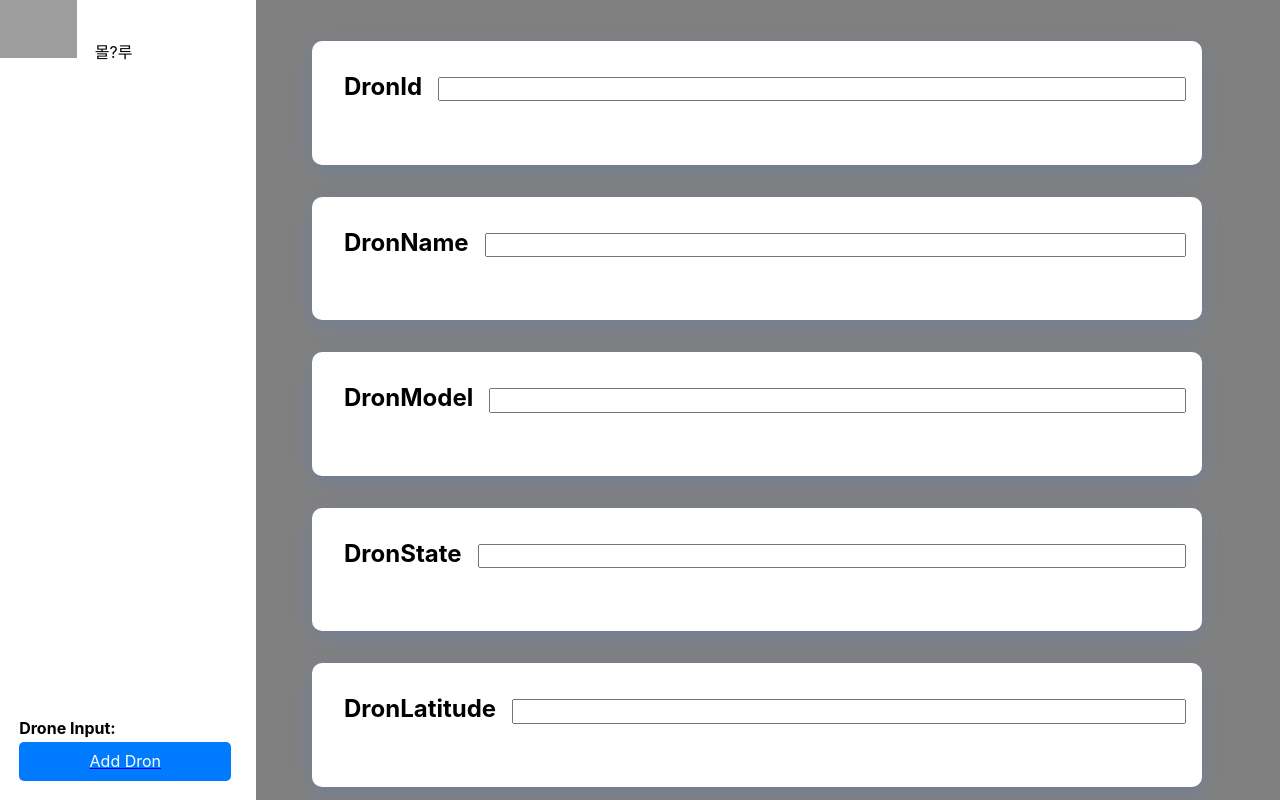
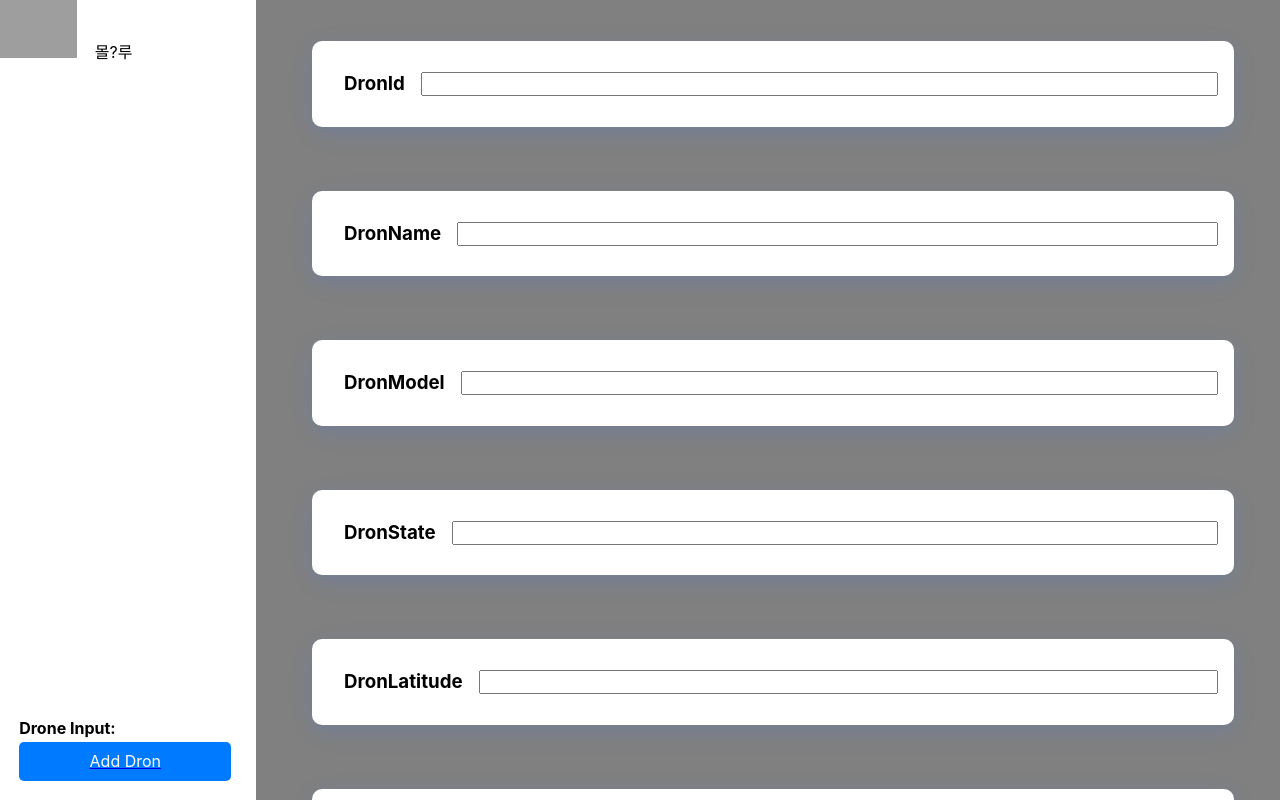
Before and after one commit to Insiro/nexus_dron_fe, a React (Create React App) app: page /drons/new in a window 1280 px wide. Built offline with nearby package versions, Linux system fonts and the light colour scheme; grey boxes are pictures that could not be loaded.

Commit message:
update new page

```diff
--- a/src/components/card/cardItemContent.jsx
+++ b/src/components/card/cardItemContent.jsx
@@ -3,7 +3,7 @@ import styled from 'styled-components';
 export const CardItemContent = styled.div`
     display: flex;
     flex-flow: ${(props) => props.direction || 'column'};
-    background: #fff;
+    background-color: ${(props) => (props.color ? props.color : '#fff')};
     width: 100%;
     box-shadow: 0 6px 20px rgba(56, 125, 255, 0.17);
     -webkit-filter: drop-shadow(0 6px 20px rgba(56, 125, 255, 0.017));
--- a/src/components/card/index.jsx
+++ b/src/components/card/index.jsx
@@ -28,7 +28,7 @@ export const CardItem = ({ children, title, ...props }) => {
         <ul className="cards__items">
             <li className="cards__item">
                 <CardItemContent {...props}>
-                    {title && <div>{title}</div>}
+                    {title && <h3>{title}</h3>}
                     {children}
                 </CardItemContent>
             </li>
--- a/src/components/labeledInput.jsx
+++ b/src/components/labeledInput.jsx
@@ -1,5 +1,5 @@
 import styled from 'styled-components';
-const StyledH2 = styled.h2`
+const StyledH3 = styled.h3`
     display: inline-block;
     margin: 1rem;
 `;
@@ -19,7 +19,7 @@ export const LabeledInput = ({ label, value, onChange }) => {
     return (
         <>
             <StyledLabel>
-                <StyledH2>{label}</StyledH2>
+                <StyledH3>{label}</StyledH3>
                 <StyledInput value={value} onChange={onChange} />
             </StyledLabel>
         </>
--- a/src/index.css
+++ b/src/index.css
@@ -60,13 +60,13 @@ h1 {
 }
 
 .cards__items {
+    list-style-type: none;
     margin-bottom: 4rem;
     width: 100%;
     justify-content: center;
 }
 
 .cards__item {
-    display: flex;
     flex: 1;
     margin: 0 1rem;
     border-radius: 10px;
@@ -169,12 +169,6 @@ h1 {
     }
 }
 
-@media only screen and (min-width: 1024px) {
-    .cards__items {
-        display: flex;
-    }
-}
-
 @media only screen and (max-width: 1024px) {
     .cards__item {
         margin-bottom: 2rem;
--- a/src/pages/newDron.jsx
+++ b/src/pages/newDron.jsx
@@ -1,6 +1,6 @@
 import { useState } from 'react';
 import { useDispatch, useSelector } from 'react-redux';
-import { addButton } from "../stores/droneReducer";
+import { addButton } from '../stores/droneReducer';
 
 import { CardItem, CardWrapper } from '../components/card';
 import { LabeledInput } from '../components/labeledInput';
@@ -18,7 +18,7 @@ export const NewDron = () => {
 
     const dispatch = useDispatch();
 
-    const buttons = useSelector(state => state.drone.butttons);
+    const buttons = useSelector((state) => state.drone.butttons);
 
     const handleButtonClick = () => {
         // 입력한 정보로 버튼 정보 객체 생성
@@ -31,28 +31,37 @@ export const NewDron = () => {
             dronelongitude,
             droneBattery,
             droneMgrDate,
-            droneType
+            droneType,
         };
 
-
-        if (buttons != undefined && buttons.some(button => button.droneId === droneId)) {
-            alert("이미 존재하는 ID입니다. ID를 바꾸어 입력해주세요.");
+        if (
+            buttons != undefined &&
+            buttons.some((button) => button.droneId === droneId)
+        ) {
+            alert('이미 존재하는 ID입니다. ID를 바꾸어 입력해주세요.');
             return;
         }
 
-        if (droneId && droneName && droneState && droneModel && droneLatitude && dronelongitude && droneBattery && droneMgrDate && droneType) {
+        if (
+            droneId &&
+            droneName &&
+            droneState &&
+            droneModel &&
+            droneLatitude &&
+            dronelongitude &&
+            droneBattery &&
+            droneMgrDate &&
+            droneType
+        ) {
             // Redux store에 버튼 정보 추가 액션 디스패치
             dispatch(addButton(buttonInfo));
         } else {
-            alert("모든 값들을 입력해주세요.")
+            alert('모든 값들을 입력해주세요.');
         }
     };
 
     return (
         <CardWrapper>
-            {/* <CardItem>
-                <p>{debug}</p>
-            </CardItem> */}
             <CardItem>
                 <LabeledInput
                     label="DronId"
@@ -116,8 +125,17 @@ export const NewDron = () => {
                     onChange={(e) => setDroneType(e.target.value)}
                 />
             </CardItem>
-            <CardItem>
-                <button onClick={handleButtonClick}>Submit</button>
+            <CardItem onClick={handleButtonClick} color="#9f9fff">
+                <b
+                    style={{
+                        fontSize: '2rem',
+                        width: '100%',
+                        height: '100%',
+                        textAlign: 'center',
+                    }}
+                >
+                    submit
+                </b>
             </CardItem>
         </CardWrapper>
     );
```
